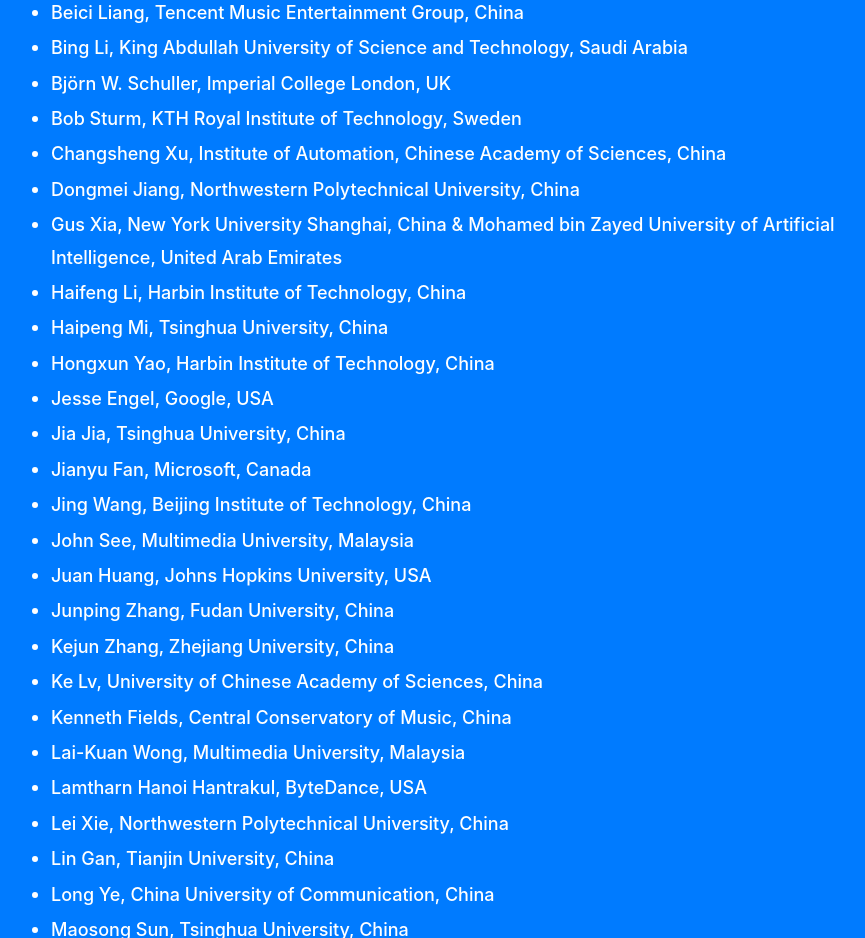
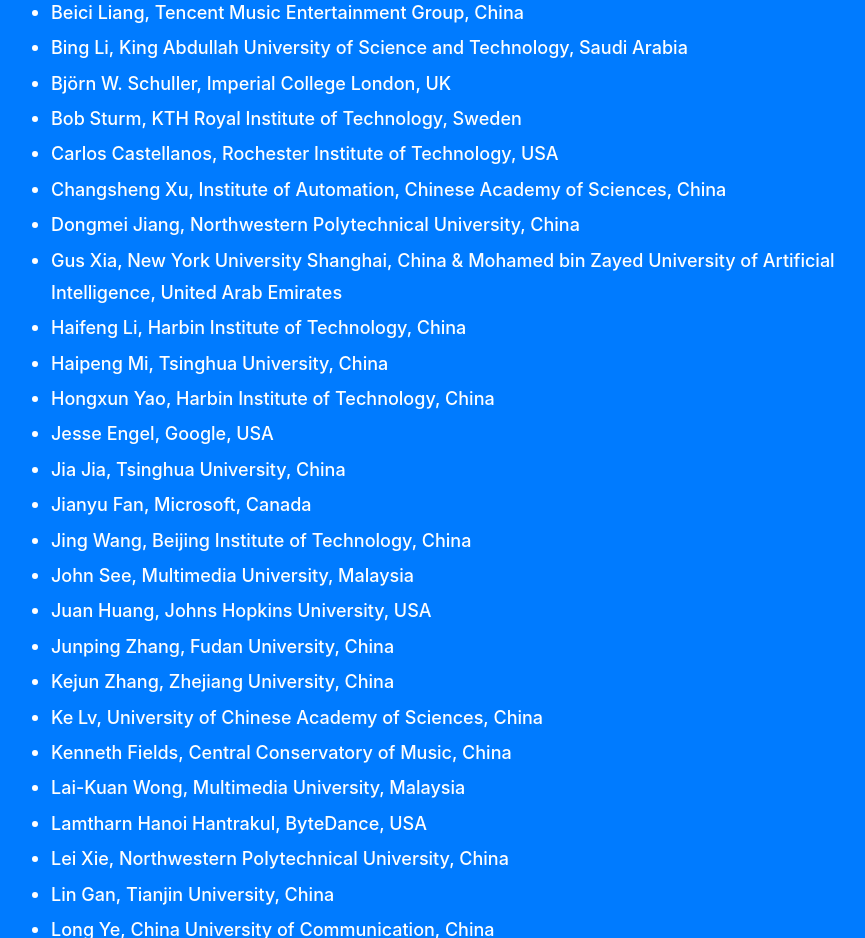
Before and after one commit to AIArt2023/aiart2023.github.io, a website with bundled scripts: page index.html in a window 1280 px wide. Shown: the part 3260-4198 px from the top of the page, without its empty margins (169-1034 px from the left). Built offline with nearby package versions, Linux system fonts and the light colour scheme.

Commit message:
update 0221

```diff
--- a/index.html
+++ b/index.html
@@ -618,6 +618,11 @@
               </li>
               <li style="color: white;">
                 <div class="text-faded" style="text-align: left;color: white;font-size: 18px;line-height: 1.8">
+                  Carlos Castellanos,  Rochester Institute of Technology, USA
+                </div>
+              </li>
+              <li style="color: white;">
+                <div class="text-faded" style="text-align: left;color: white;font-size: 18px;line-height: 1.8">
                   Changsheng Xu, Institute of Automation, Chinese Academy of Sciences, China
                 </div>
               </li>
```
Also changed, not shown: _site/feed.xml, _site/index.html, 1 other file.
